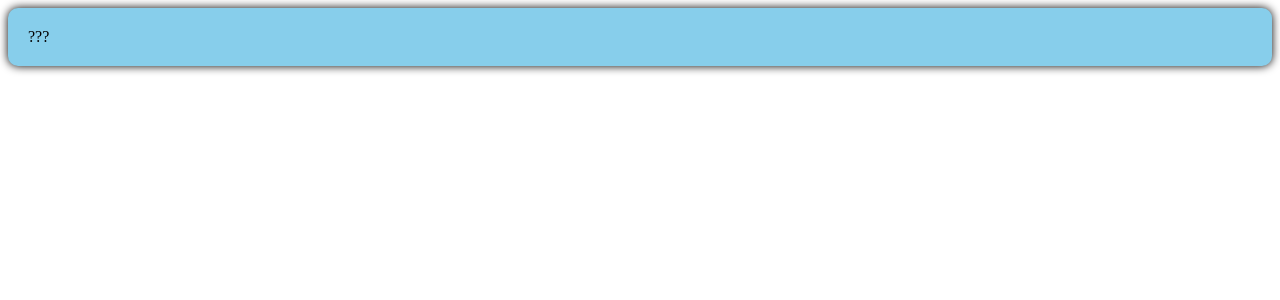
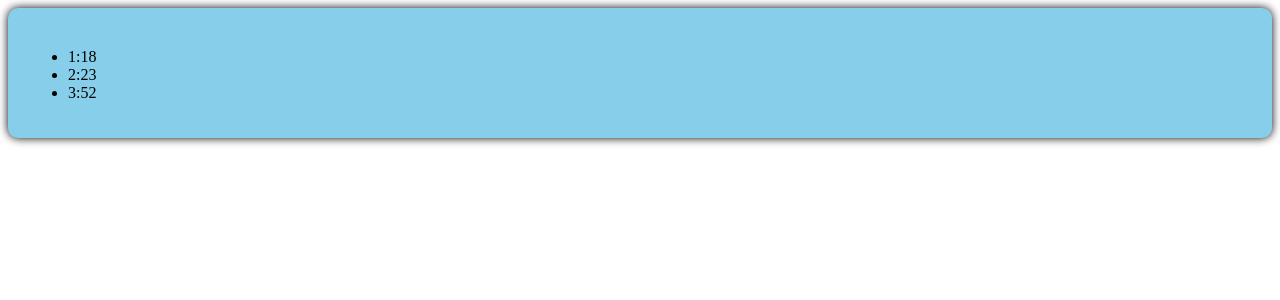
Before and after one commit to D1E4MF0I/HelloVue3, a Vue app: page / in a window 1280 px wide. Shown: the top 300 px of the page. Built offline with nearby package versions, Linux system fonts and the light colour scheme; the HTML template or start-up script is replaced by a standard one.

Commit message:
feat(25): props的使用

```diff
--- a/src/App.vue
+++ b/src/App.vue
@@ -1,10 +1,18 @@
 <template>
-    <Person />
+    <Person a="哈哈" :list="personList"/>
 </template>
 
 <script lang="ts" setup>
     defineOptions({name:'App'})
+import { reactive } from 'vue';
     import Person from './components/Person.vue'
+import type { Persons } from './types';
+
+    let personList = reactive<Persons>([
+        {id:'1', name:'1', age:18},
+        {id:'2', name:'2', age:23},
+        {id:'3', name:'3', age:52},
+    ])
 
 </script>
 
--- a/src/components/Person.vue
+++ b/src/components/Person.vue
@@ -1,31 +1,37 @@
 <template>
     <div class="person">
-        ???
+        <h2>{{ a }}</h2>
+        <ul>
+            <li v-for="item in list" :key="item.id">
+                {{ item.name }}:{{ item.age }}
+            </li>
+        </ul>
     </div>
 </template>
 
 <script lang="ts" setup>
-    import {type PersonInter, type Persons} from '@/types'
-    // let person:PersonInter = {
-    //     id: '123123',
-    //     name: '123123',
-    //     age: 100,
-    // }
-    let personList:Persons = [
-    {
-        id: '1',
-        name: '1',
-        age: 1,
-    },{
-        id: '2',
-        name: '2',
-        age: 100,
-    },{
-        id: '3',
-        name: '3',
-        age: 10,
-    },
-    ]
+    import { type Persons } from '@/types'
+    import {} from 'vue'
+
+    /* 接收a */
+    // defineProps(['a'])
+
+    /* 接收并保存起来 */
+    // let x = defineProps(['a'])
+    // console.log(x, x.a);
+
+    /* 只接收list */
+    // defineProps(['list'])
+
+    /* 接收list+限制类型 */
+    // defineProps<{list:Persons}>()
+
+    // 接收list+限制类型+限制必要性+指定默认值
+    withDefaults(defineProps<{list?:Persons}>(), {
+        list:()=>[{id:'1', name:'1', age:18},{id:'2', name:'2', age:23}, {id:'3', name:'3', age:52},]
+    })
+
+
 </script>
 
 <style scoped>
```
